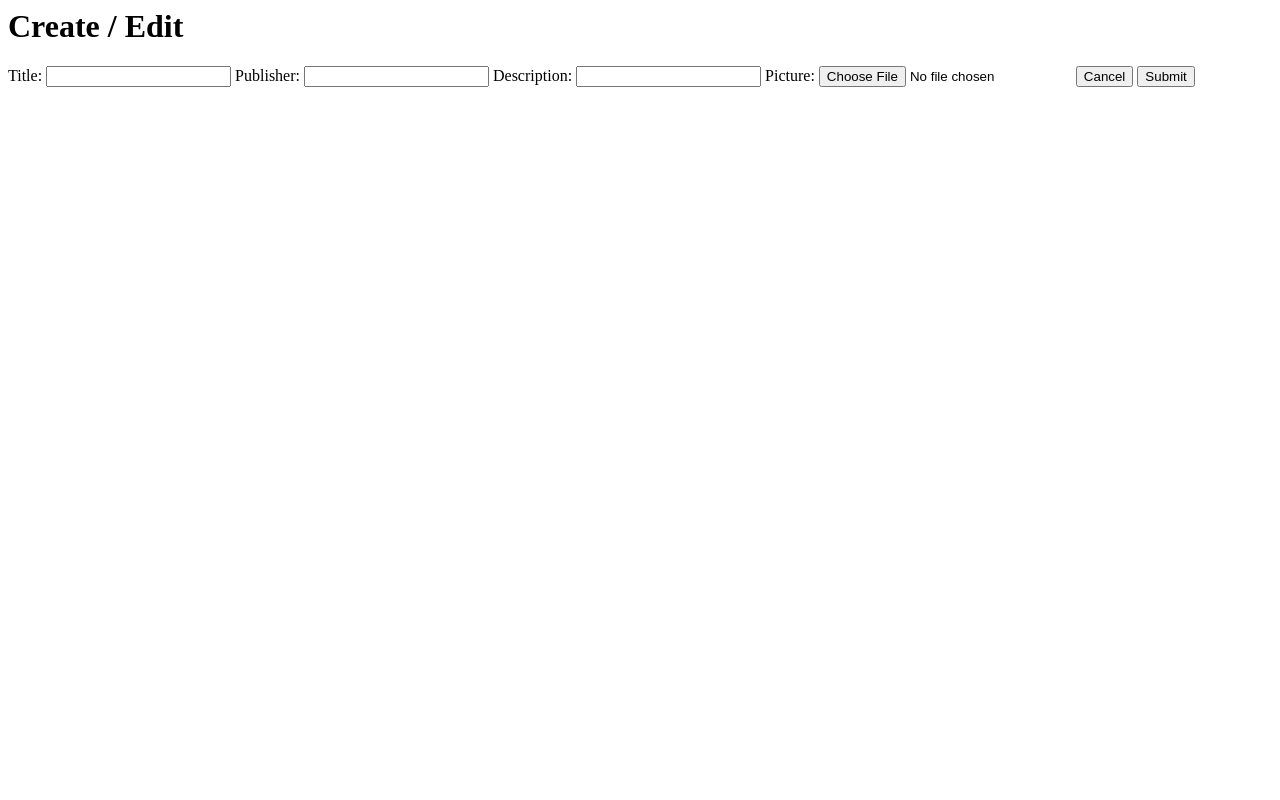
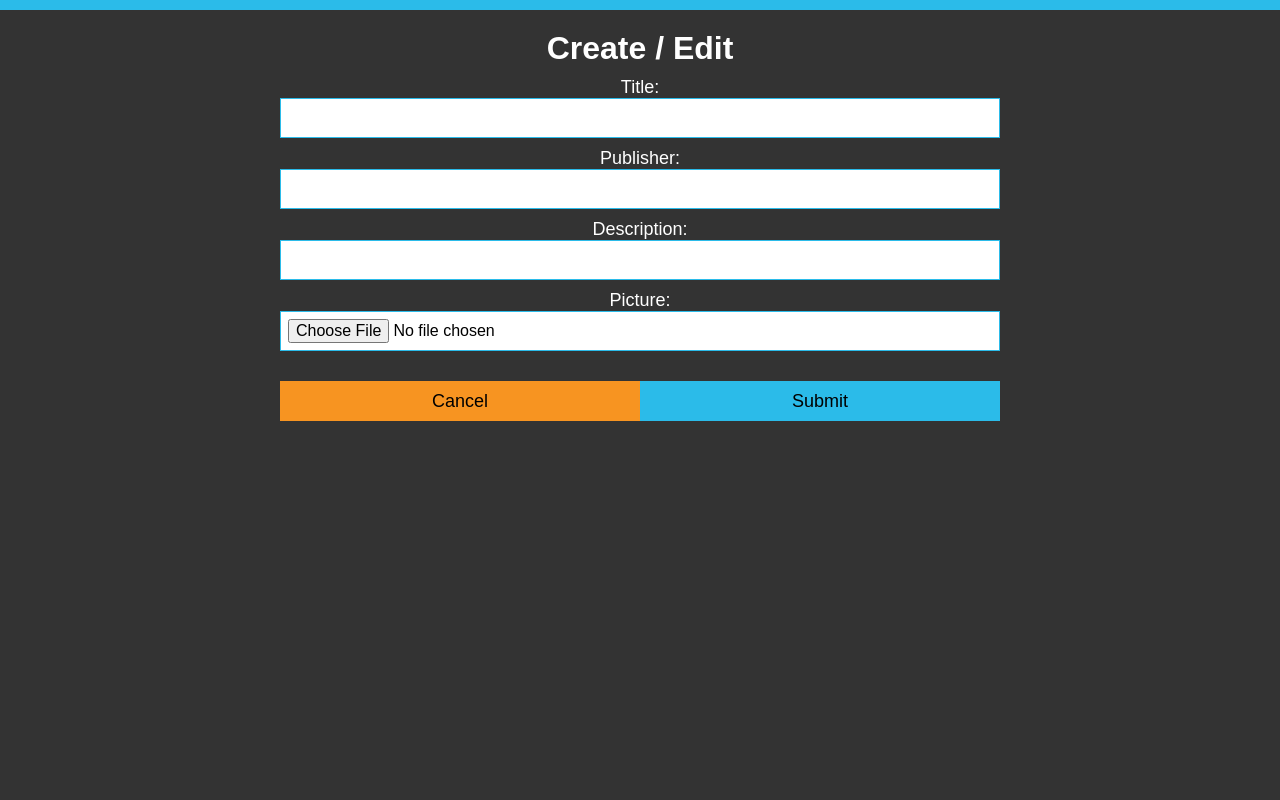
Before and after one commit to IcyWillow/gamingportal, a PHP site: page /edit.php in a window 1280 px wide. Run offline with PHP 8.4, Linux system fonts and the light colour scheme.

Commit message:
added style for form

```diff
--- a/view/edit.css
+++ b/view/edit.css
@@ -0,0 +1,64 @@
+* {
+  padding: 0;
+  margin: 0;
+  box-sizing: border-box;
+  background-color: #333;
+  font-family: 'Montserrat', sans-serif;
+}
+
+h1 {
+  color: white;
+}
+
+input {
+  width: calc(100% - 40px);
+  height: 40px;
+  border: 1px solid #2bbbe9;
+  padding: 7px;
+  font-size: 16px;
+  background-color: white;
+  max-width: 720px;
+}
+
+label {
+  font-size: 18px;
+  color: white;
+  margin-top: 10px;
+}
+
+button {
+  cursor: pointer;
+  height: 40px;
+  width: 140px;
+  font-size: 18px;
+  border: none;
+}
+
+.edit-form {
+  width: 100%;
+  height: 100%;
+  display: flex;
+  align-items: center;
+  flex-direction: column;
+  padding: 20px;
+  border-top: 10px solid #2bbbe9;
+}
+
+.button-container {
+  display: flex;
+  justify-content: flex-end;
+  align-items: center;
+  width: calc(100% - 40px);
+  max-width: 720px;
+  margin-top: 30px;
+}
+
+.submit-button {
+  background-color: #2bbbe9;
+  width: 50%;
+}
+
+.cancel-button {
+  background-color: #f79421;
+  width: 50%;
+}
--- a/view/edit.php
+++ b/view/edit.php
@@ -9,7 +9,7 @@
 </head>
 
 <body>
-  <form action="../public/index.php" method="put">
+  <form action="../public/index.php" method="post" class="edit-form">
     <h1>Create / Edit</h1>
     <label for="game-title">Title:</label>
     <input type="text" name="game-title" id="game-title" required>
@@ -20,8 +20,10 @@
     <label for="game-image">Picture:</label>
     <input type="file" src="game-image" alt="game-image">
 
-    <button type="reset">Cancel</button>
-    <button type="submit">Submit</button>
+    <div class="button-container">
+      <button class="cancel-button" type="reset">Cancel</button>
+      <button class="submit-button" type="submit">Submit</button>
+    </div>
   </form>
 </body>
 
```
